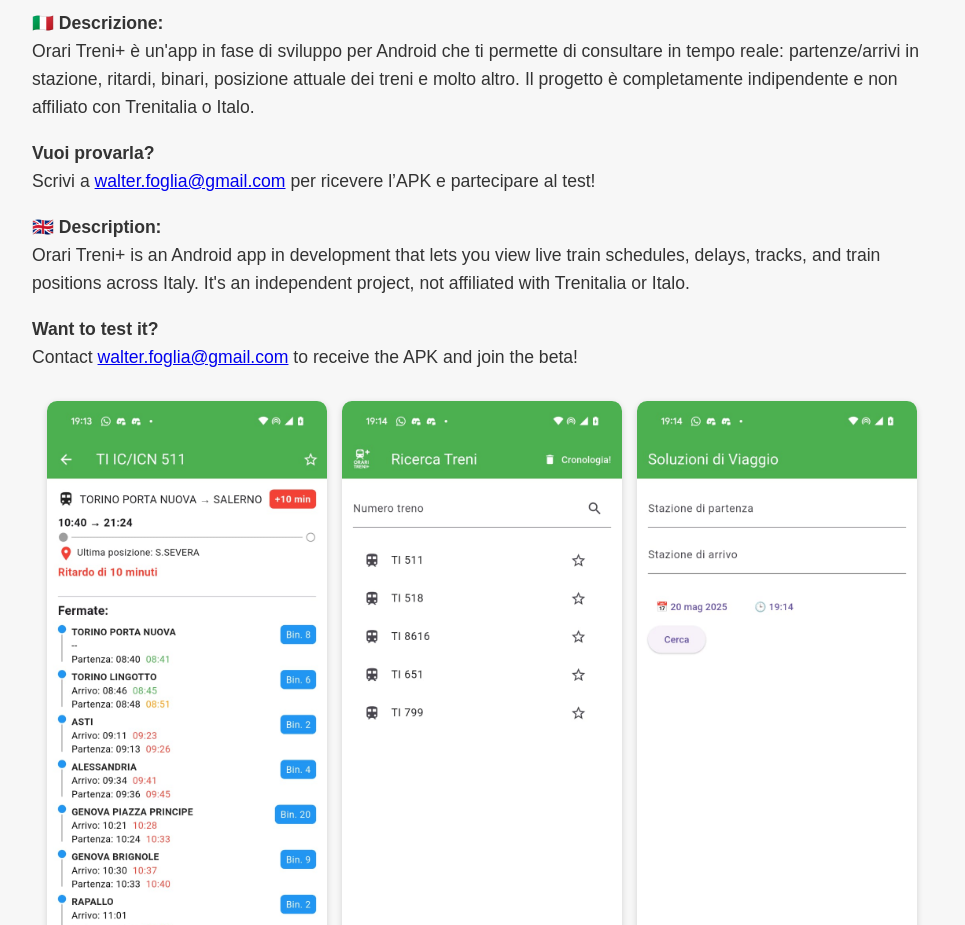
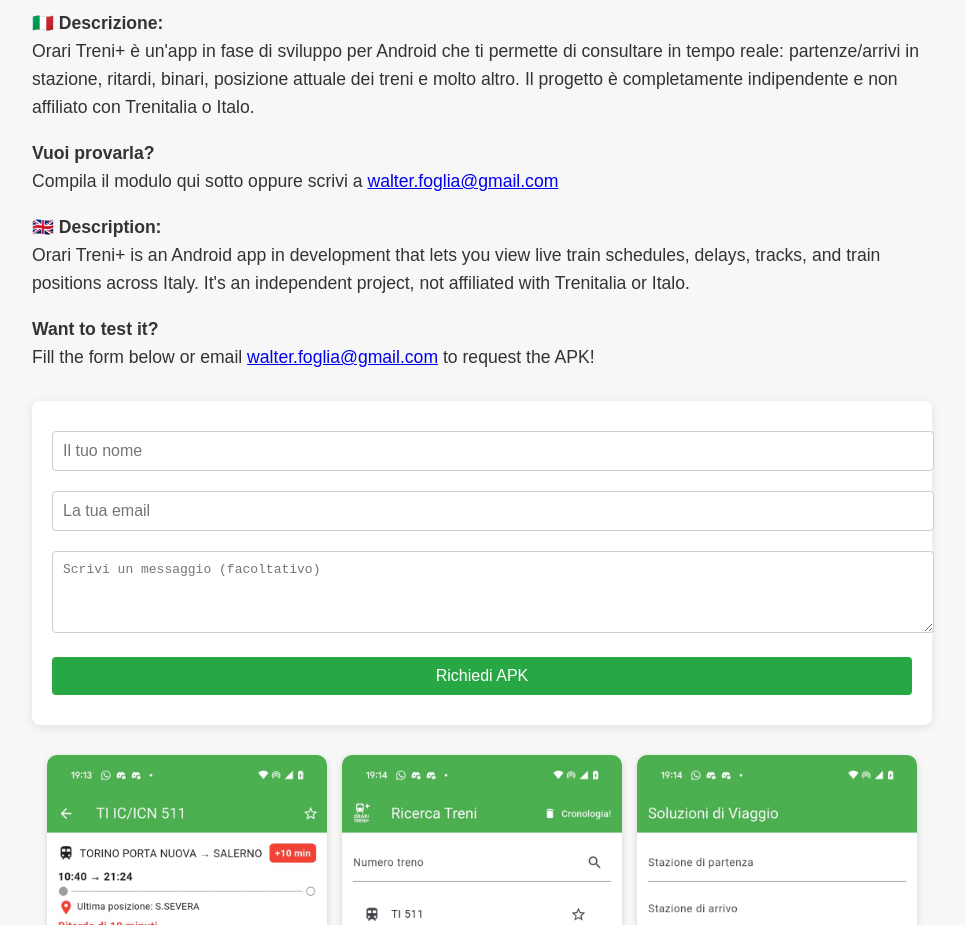
Before and after one commit to walterfoglia89/orari-treni-plus, a plain HTML site: page index.html in a window 1280 px wide. Shown: the part 360-1285 px from the top of the page, without its empty margins (158-1123 px from the left). Drawn offline with Linux system fonts and the light colour scheme.

Commit message:
Update index.html

```diff
--- a/index.html
+++ b/index.html
@@ -48,7 +48,45 @@
         border-radius: 10px;
         box-shadow: 0 2px 6px rgba(0,0,0,0.15);
       }
+      form {
+        margin-top: 30px;
+        background: #fff;
+        padding: 20px;
+        border-radius: 8px;
+        box-shadow: 0 2px 8px rgba(0,0,0,0.1);
+      }
+      input, textarea, button {
+        width: 100%;
+        margin: 10px 0;
+        padding: 10px;
+        font-size: 1em;
+        border: 1px solid #ccc;
+        border-radius: 4px;
+      }
+      button {
+        background-color: #28a745;
+        color: white;
+        border: none;
+        cursor: pointer;
+      }
+      button:hover {
+        background-color: #218838;
+      }
     </style>
+    <script>
+      function inviaMail() {
+        const nome = document.getElementById("nome").value;
+        const email = document.getElementById("email").value;
+        const messaggio = document.getElementById("messaggio").value;
+
+        const body = encodeURIComponent(
+          `Richiesta APK Orari Treni+\n\nNome: ${nome}\nEmail: ${email}\nMessaggio:\n${messaggio}`
+        );
+
+        const mailto = `mailto:walter.foglia@gmail.com?subject=Richiesta APK Orari Treni+&body=${body}`;
+        window.location.href = mailto;
+      }
+    </script>
   </head>
   <body>
     <header>
@@ -62,13 +100,20 @@
       partenze/arrivi in stazione, ritardi, binari, posizione attuale dei treni e molto altro. Il progetto è completamente indipendente e non affiliato con Trenitalia o Italo.</p>
 
       <p><strong>Vuoi provarla?</strong><br />
-      Scrivi a <a href="mailto:walter.foglia@gmail.com">walter.foglia@gmail.com</a> per ricevere l’APK e partecipare al test!</p>
+      Compila il modulo qui sotto oppure scrivi a <a href="mailto:walter.foglia@gmail.com">walter.foglia@gmail.com</a></p>
 
       <p><strong>🇬🇧 Description:</strong><br />
       Orari Treni+ is an Android app in development that lets you view live train schedules, delays, tracks, and train positions across Italy. It's an independent project, not affiliated with Trenitalia or Italo.</p>
 
       <p><strong>Want to test it?</strong><br />
-      Contact <a href="mailto:walter.foglia@gmail.com">walter.foglia@gmail.com</a> to receive the APK and join the beta!</p>
+      Fill the form below or email <a href="mailto:walter.foglia@gmail.com">walter.foglia@gmail.com</a> to request the APK!</p>
+
+      <form onsubmit="inviaMail(); return false;">
+        <input type="text" id="nome" placeholder="Il tuo nome" required />
+        <input type="email" id="email" placeholder="La tua email" required />
+        <textarea id="messaggio" rows="4" placeholder="Scrivi un messaggio (facoltativo)"></textarea>
+        <button type="submit">Richiedi APK</button>
+      </form>
 
       <div class="screenshots">
         <img src="1.jpg" alt="Screenshot 1" />
```
